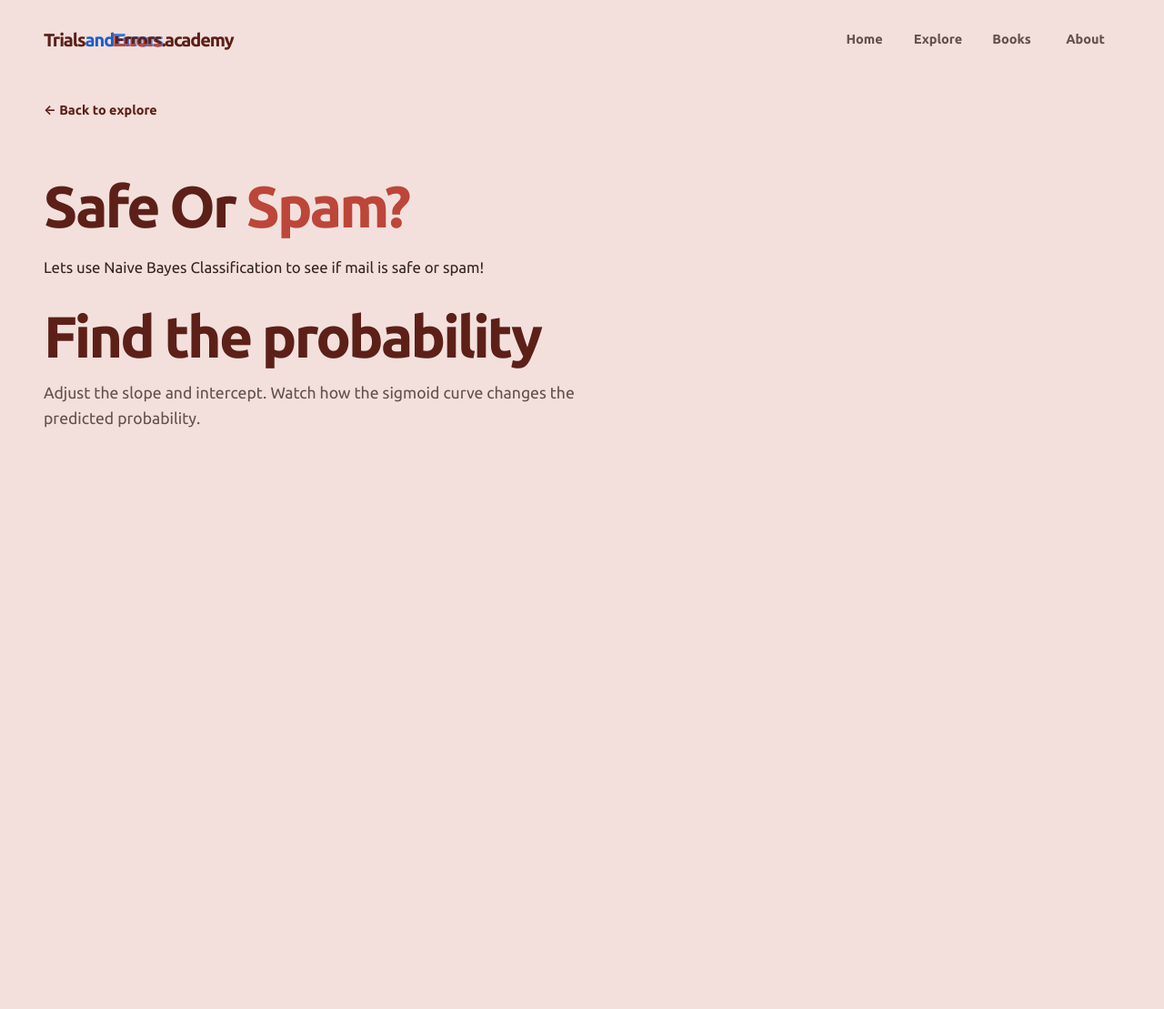
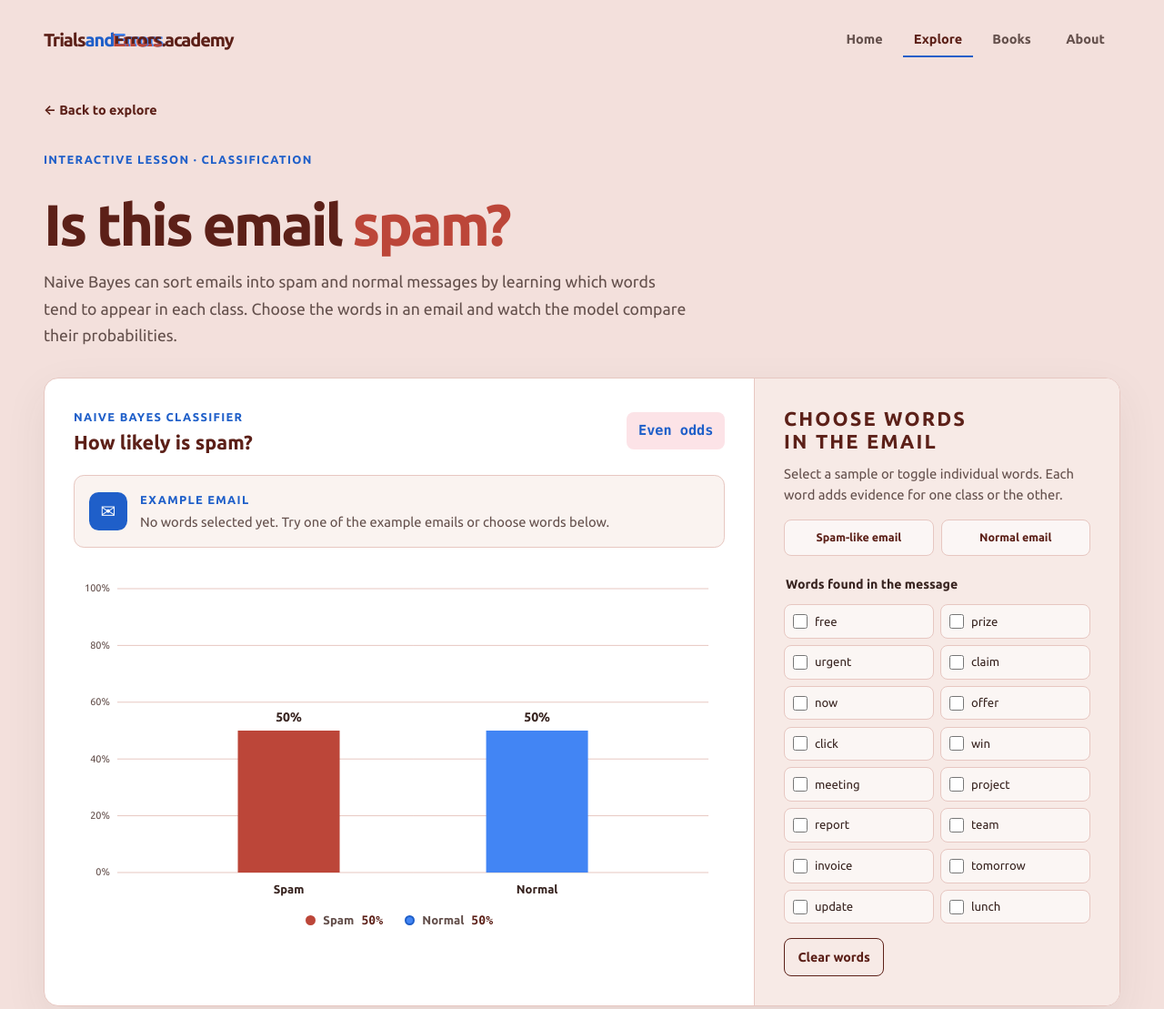
Before and after one commit to WhoInGodsName/LearnAI, a plain HTML site: page frontend/naive-bayes.html in a window 1280 px wide. Shown: the top 1109 px of the page at 91% size. Before the commit the page ends 800 px from the top, so only its background shows below. Drawn offline with nearby package versions, Linux system fonts and the light colour scheme.

Commit message:
naive bayes updated

```diff
--- /dev/null
+++ b/frontend/ML/NaiveBayes.js
@@ -0,0 +1,131 @@
+(() => {
+  const canvas = document.querySelector('#naive-bayes-chart');
+  const context = canvas?.getContext('2d');
+  const result = document.querySelector('#classification-result');
+  const emailPreview = document.querySelector('#email-preview');
+  const spamOutput = document.querySelector('#spam-probability');
+  const normalOutput = document.querySelector('#normal-probability');
+  const checkboxes = [...document.querySelectorAll('.nb-word-options input[type="checkbox"]')];
+  const presetButtons = document.querySelectorAll('[data-preset]');
+  const clearButton = document.querySelector('#clear-email');
+  if (!canvas || !context || !result || !emailPreview || !spamOutput || !normalOutput || !checkboxes.length || !clearButton) return;
+
+  // Word frequencies from a tiny labelled example set. Laplace smoothing adds one to each count.
+  const vocabulary = checkboxes.map((checkbox) => checkbox.value);
+  const spamCounts = {
+    free: 4, prize: 3, urgent: 2, claim: 3, now: 2, offer: 2, click: 2, win: 1,
+    meeting: 0, project: 0, report: 0, team: 0, invoice: 0, tomorrow: 0, update: 0, lunch: 0
+  };
+  const normalCounts = {
+    free: 0, prize: 0, urgent: 0, claim: 0, now: 0, offer: 0, click: 0, win: 0,
+    meeting: 4, project: 3, report: 3, team: 2, invoice: 1, tomorrow: 2, update: 2, lunch: 1
+  };
+  const spamTotal = Object.values(spamCounts).reduce((sum, count) => sum + count, 0);
+  const normalTotal = Object.values(normalCounts).reduce((sum, count) => sum + count, 0);
+  const smoothing = 1;
+
+  function classify(words) {
+    // Log scores keep multiplying many small likelihoods numerically stable.
+    let spamLogScore = Math.log(0.5);
+    let normalLogScore = Math.log(0.5);
+    words.forEach((word) => {
+      spamLogScore += Math.log((spamCounts[word] + smoothing) / (spamTotal + smoothing * vocabulary.length));
+      normalLogScore += Math.log((normalCounts[word] + smoothing) / (normalTotal + smoothing * vocabulary.length));
+    });
+    const maxLogScore = Math.max(spamLogScore, normalLogScore);
+    const spamScore = Math.exp(spamLogScore - maxLogScore);
+    const normalScore = Math.exp(normalLogScore - maxLogScore);
+    const totalScore = spamScore + normalScore;
+    return { spam: spamScore / totalScore, normal: normalScore / totalScore };
+  }
+
+  function draw(probabilities) {
+    const rect = canvas.getBoundingClientRect();
+    if (!rect.width || !rect.height) return;
+    const dpr = Math.min(window.devicePixelRatio || 1, 2);
+    canvas.width = Math.round(rect.width * dpr);
+    canvas.height = Math.round(rect.height * dpr);
+    context.setTransform(dpr, 0, 0, dpr, 0, 0);
+
+    const width = rect.width;
+    const height = rect.height;
+    const padding = { left: 48, right: 18, top: 26, bottom: 42 };
+    const plotWidth = width - padding.left - padding.right;
+    const plotHeight = height - padding.top - padding.bottom;
+    const yFor = (probability) => padding.top + (1 - probability) * plotHeight;
+    context.clearRect(0, 0, width, height);
+
+    context.font = '11px Ubuntu, sans-serif';
+    context.textAlign = 'right';
+    context.textBaseline = 'middle';
+    for (let percent = 0; percent <= 100; percent += 20) {
+      const y = yFor(percent / 100);
+      context.beginPath();
+      context.strokeStyle = '#E7C7C1';
+      context.lineWidth = 1;
+      context.moveTo(padding.left, y);
+      context.lineTo(width - padding.right, y);
+      context.stroke();
+      context.fillStyle = '#64504C';
+      context.fillText(`${percent}%`, padding.left - 8, y);
+    }
+
+    const categories = [
+      { label: 'Spam', probability: probabilities.spam, color: '#BC4639' },
+      { label: 'Normal', probability: probabilities.normal, color: '#4285F4' }
+    ];
+    const barWidth = Math.min(112, plotWidth * 0.3);
+    categories.forEach((category, index) => {
+      const centerX = padding.left + plotWidth * (index === 0 ? 0.29 : 0.71);
+      const barTop = yFor(category.probability);
+      const barHeight = Math.max(0, padding.top + plotHeight - barTop);
+      context.fillStyle = category.color;
+      context.fillRect(centerX - barWidth / 2, barTop, barWidth, barHeight);
+      context.fillStyle = '#37231F';
+      context.font = '700 14px Ubuntu, sans-serif';
+      context.textAlign = 'center';
+      context.textBaseline = 'bottom';
+      context.fillText(`${Math.round(category.probability * 100)}%`, centerX, Math.max(padding.top + 19, barTop - 7));
+      context.font = '700 13px Ubuntu, sans-serif';
+      context.textBaseline = 'top';
+      context.fillText(category.label, centerX, padding.top + plotHeight + 12);
+    });
+  }
+
+  function update() {
+    const words = checkboxes.filter((checkbox) => checkbox.checked).map((checkbox) => checkbox.value);
+    const probabilities = classify(words);
+    const spamPercent = Math.round(probabilities.spam * 100);
+    const normalPercent = 100 - spamPercent;
+
+    spamOutput.textContent = `${spamPercent}%`;
+    normalOutput.textContent = `${normalPercent}%`;
+    if (spamPercent === normalPercent) result.textContent = 'Even odds';
+    else result.textContent = spamPercent > normalPercent ? 'Likely spam' : 'Likely normal';
+
+    emailPreview.textContent = words.length
+      ? `Words in this message: ${words.join(' · ')}.`
+      : 'No words selected yet. Try one of the example emails or choose words below.';
+    canvas.setAttribute('aria-label', `Naive Bayes estimates ${spamPercent}% probability of spam and ${normalPercent}% probability of a normal email.`);
+    draw(probabilities);
+  }
+
+  checkboxes.forEach((checkbox) => checkbox.addEventListener('change', update));
+  presetButtons.forEach((button) => {
+    button.addEventListener('click', () => {
+      const selected = button.dataset.preset === 'spam'
+        ? ['free', 'prize', 'claim', 'now']
+        : ['meeting', 'project', 'report', 'team'];
+      checkboxes.forEach((checkbox) => { checkbox.checked = selected.includes(checkbox.value); });
+      update();
+    });
+  });
+  clearButton.addEventListener('click', () => {
+    checkboxes.forEach((checkbox) => { checkbox.checked = false; });
+    update();
+  });
+
+  if ('ResizeObserver' in window) new ResizeObserver(update).observe(canvas);
+  else window.addEventListener('resize', update);
+  update();
+})();
--- a/frontend/naive-bayes.html
+++ b/frontend/naive-bayes.html
@@ -4,19 +4,19 @@
     <meta charset="utf-8">
     <meta name="viewport" content="width=device-width, initial-scale=1">
     <meta name="theme-color" content="#F3E0DC">
-    <meta name="description" content="Explore how slope and intercept shape logistic regression probabilities.">
-    <title>Logistic Regression — TrialsAndErrors.Academy</title>
+    <meta name="description" content="Explore how Naive Bayes classifies email as spam or normal using word probabilities.">
+    <title>Naive Bayes — TrialsAndErrors.Academy</title>
     <link rel="stylesheet" href="style/styles.css">
     <link rel="preconnect" href="https://fonts.googleapis.com">
     <link rel="preconnect" href="https://fonts.gstatic.com" crossorigin>
     <link href="https://fonts.googleapis.com/css2?family=Ubuntu:wght@400;500;700&amp;display=swap" rel="stylesheet">
     <link rel="stylesheet" href="style/linearRegression.css">
-    <script src="ML/LogisticRegression.js" defer></script>
-     <!-- Load MathJax -->
+    <link rel="stylesheet" href="style/naiveBayes.css">
+    <script src="ML/NaiveBayes.js" defer></script>
     <script id="MathJax-script" async src="https://cdn.jsdelivr.net/npm/mathjax@3/es5/tex-mml-chtml.js"></script>
-      <script src="nav.js" defer></script>
+    <script src="nav.js" defer></script>
   </head>
-  <body class="logistic-page">
+  <body>
     <header class="site-header">
       <a class="site-logo" href="index.html" aria-label="Trials and Errors Academy home">Trials<span>and</span><span class="logo-glitch" data-text="Errors">Errors</span>.academy</a>
       <button class="nav-toggle" type="button" aria-expanded="false" aria-controls="site-nav" aria-label="Open navigation menu">
@@ -24,28 +24,88 @@
       </button>
       <nav id="site-nav" aria-label="Main navigation">
         <a href="index.html#home">Home</a>
-        <a href="explore.html">Explore</a>
+        <a href="explore.html" aria-current="page">Explore</a>
         <a href="books.html">Books</a>
         <a href="index.html#about">About</a>
       </nav>
     </header>
 
-    <main id="playground" class="regression-main">
+    <main id="playground" class="regression-main naive-bayes-main">
       <a class="back-link" href="explore.html">← Back to explore</a>
       <section class="lesson-intro">
-        <h1>Safe Or <span>Spam?</span></h1>
-        <p>Lets use Naive Bayes Classification to see if mail is safe or spam!</p>
-        <h1>Find the probability</h1>
-        <p>Adjust the slope and intercept. Watch how the sigmoid curve changes the predicted probability. </p>
+        <p class="eyebrow">Interactive lesson · Classification</p>
+        <h1>Is this email <span>spam?</span></h1>
+        <p>Naive Bayes can sort emails into spam and normal messages by learning which words tend to appear in each class. Choose the words in an email and watch the model compare their probabilities.</p>
       </section>
 
-      <!-- <section class="learning-note">
-        <span class="note-mark" aria-hidden="true">i</span>
-        <p>
-          <strong>What to notice</strong><br>
-          Changing the slope rotates the line around its intercept. Changing the intercept shifts the whole line up or down.
-        </p>
-      </section> -->
+      <section class="playground naive-bayes-playground" aria-label="Naive Bayes email classification demo">
+        <div class="graph-panel">
+          <div class="graph-heading">
+            <div>
+              <p class="eyebrow">Naive Bayes classifier</p>
+              <h2>How likely is spam?</h2>
+            </div>
+            <output id="classification-result" class="equation" aria-live="polite">Not sure yet</output>
+          </div>
+          <div class="nb-email-preview" aria-live="polite">
+            <span class="nb-email-icon" aria-hidden="true">✉</span>
+            <div><p class="eyebrow">Example email</p><p id="email-preview">Choose words to see how they affect the classification.</p></div>
+          </div>
+          <div class="chart-wrap nb-chart-wrap">
+            <canvas id="naive-bayes-chart" role="img" aria-label="Bar chart comparing the probability that the selected email is spam or normal."></canvas>
+          </div>
+          <div class="legend nb-probabilities" aria-live="polite">
+            <span><i class="nb-dot nb-spam-dot"></i>Spam <output id="spam-probability">50%</output></span>
+            <span><i class="nb-dot nb-normal-dot"></i>Normal <output id="normal-probability">50%</output></span>
+          </div>
+        </div>
+
+        <aside class="controls-panel nb-controls" aria-label="Email word controls">
+          <h2 class="eyebrow">Choose words in the email</h2>
+          <p class="controls-hint">Select a sample or toggle individual words. Each word adds evidence for one class or the other.</p>
+          <div class="nb-presets" aria-label="Example emails">
+            <button class="nb-preset" type="button" data-preset="spam">Spam-like email</button>
+            <button class="nb-preset" type="button" data-preset="normal">Normal email</button>
+          </div>
+          <fieldset class="nb-word-options">
+            <legend>Words found in the message</legend>
+            <label><input type="checkbox" value="free"> <span>free</span></label>
+            <label><input type="checkbox" value="prize"> <span>prize</span></label>
+            <label><input type="checkbox" value="urgent"> <span>urgent</span></label>
+            <label><input type="checkbox" value="claim"> <span>claim</span></label>
+            <label><input type="checkbox" value="now"> <span>now</span></label>
+            <label><input type="checkbox" value="offer"> <span>offer</span></label>
+            <label><input type="checkbox" value="click"> <span>click</span></label>
+            <label><input type="checkbox" value="win"> <span>win</span></label>
+            <label><input type="checkbox" value="meeting"> <span>meeting</span></label>
+            <label><input type="checkbox" value="project"> <span>project</span></label>
+            <label><input type="checkbox" value="report"> <span>report</span></label>
+            <label><input type="checkbox" value="team"> <span>team</span></label>
+            <label><input type="checkbox" value="invoice"> <span>invoice</span></label>
+            <label><input type="checkbox" value="tomorrow"> <span>tomorrow</span></label>
+            <label><input type="checkbox" value="update"> <span>update</span></label>
+            <label><input type="checkbox" value="lunch"> <span>lunch</span></label>
+          </fieldset>
+          <button class="reset-button" id="clear-email" type="button">Clear words</button>
+        </aside>
+      </section>
+
+      <section class="loss-explanation nb-explanation" aria-labelledby="naive-bayes-explanation">
+        <h2 id="naive-bayes-explanation">Naive Bayes Classification</h2>
+        <p>Naive Bayes is a <strong>supervised</strong> Machine Learning model. It learns from emails that have already been labelled as spam or normal, then uses the words in a new email to estimate which class it belongs to.</p>
+
+        <h3>Learning from labelled emails</h3>
+        <p>The model looks at how often each word appears in spam emails and normal emails. It also learns the prior probability of each class: how common spam and normal emails are in the examples it was given. In this demo the two classes start equally likely, so the prior probability for each is 50%.</p>
+
+        <h3>Calculating the probability</h3>
+        <p>When a new email arrives, the model starts with each class's prior probability. Then it considers each selected word and asks how likely that word is in spam compared with normal email. These likelihoods are combined to estimate the probability of each class: \( P(C \mid w_1,\ldots,w_n) \propto P(C)\prod_{i=1}^{n}P(w_i\mid C) \). The probabilities for spam and normal are normalised so they add up to 100%.</p>
+        <p>The model uses <strong>Laplace smoothing</strong> by adding one to each word count. This gives a word that was not seen in a class a small probability, rather than letting it reduce that class's probability to zero.</p>
+
+        <h3>Why is it called “naive”?</h3>
+        <p>Naive Bayes makes the simplifying assumption that each word contributes independently once we know whether the email is spam or normal. Real words do depend on each other, but this assumption keeps the model simple and can still work well for sorting messages.</p>
+
+        <p>This demo uses a tiny set of example word counts to make the calculation visible. A real spam filter would learn from many labelled emails and consider much more context.</p>
+      </section>
     </main>
   </body>
 </html>
--- /dev/null
+++ b/frontend/style/naiveBayes.css
@@ -0,0 +1,195 @@
+.naive-bayes-main .lesson-intro {
+  max-width: 52rem;
+}
+
+.naive-bayes-main .lesson-intro p:last-child {
+  max-width: 48rem;
+  font-size: 1.1rem;
+  line-height: 1.65;
+}
+
+.nb-email-preview {
+  display: flex;
+  min-height: 5rem;
+  align-items: center;
+  gap: .9rem;
+  margin-top: 1.4rem;
+  padding: .85rem 1rem;
+  background: var(--color-surface-muted);
+  border: 1px solid var(--color-border);
+  border-radius: .7rem;
+}
+
+.nb-email-icon {
+  display: grid;
+  flex: 0 0 2.6rem;
+  height: 2.6rem;
+  place-items: center;
+  color: white;
+  background: var(--color-accent);
+  border-radius: .65rem;
+  font-size: 1.25rem;
+}
+
+.nb-email-preview .eyebrow {
+  margin: 0 0 .25rem;
+}
+
+.nb-email-preview p:last-child {
+  margin: 0;
+  color: var(--color-text-muted);
+  font-size: .92rem;
+  line-height: 1.45;
+  overflow-wrap: anywhere;
+}
+
+.nb-chart-wrap {
+  height: clamp(260px, 34vw, 380px);
+  margin-top: 1.2rem;
+}
+
+.nb-probabilities {
+  justify-content: center;
+  gap: .8rem 1.5rem;
+}
+
+.nb-probabilities span {
+  font-weight: 700;
+}
+
+.nb-probabilities output {
+  color: var(--color-primary);
+  font-family: ui-monospace, SFMono-Regular, Consolas, monospace;
+  font-weight: 800;
+}
+
+.nb-dot {
+  width: .7rem;
+  height: .7rem;
+  border: 2px solid currentColor;
+  border-radius: 50%;
+}
+
+.nb-spam-dot { color: #BC4639; background: #BC4639; }
+.nb-normal-dot { color: #1F5FC9; background: #4285F4; }
+
+.nb-controls {
+  display: flex;
+  flex-direction: column;
+  align-items: stretch;
+}
+
+.nb-controls > .eyebrow {
+  margin: 0;
+}
+
+.nb-controls .controls-hint {
+  margin: .65rem 0 1rem;
+  line-height: 1.55;
+}
+
+.nb-presets {
+  display: grid;
+  grid-template-columns: 1fr 1fr;
+  gap: .5rem;
+  margin-bottom: 1.25rem;
+}
+
+.nb-preset {
+  min-height: 2.5rem;
+  padding: .45rem .55rem;
+  color: var(--color-primary);
+  background: rgb(255 255 255 / 60%);
+  border: 1px solid var(--color-border);
+  border-radius: .5rem;
+  font: inherit;
+  font-size: .78rem;
+  font-weight: 700;
+  cursor: pointer;
+}
+
+.nb-preset:hover,
+.nb-preset:focus-visible {
+  background: #FFFFFF;
+  border-color: var(--color-accent);
+}
+
+.nb-word-options {
+  display: grid;
+  grid-template-columns: repeat(2, minmax(0, 1fr));
+  gap: .45rem;
+  margin: 0;
+  padding: 0;
+  border: 0;
+}
+
+.nb-word-options legend {
+  margin-bottom: .65rem;
+  color: var(--color-text);
+  font-size: .88rem;
+  font-weight: 750;
+}
+
+.nb-word-options label {
+  display: flex;
+  min-width: 0;
+  min-height: 2.35rem;
+  align-items: center;
+  gap: .5rem;
+  padding: .4rem .55rem;
+  color: var(--color-text);
+  background: rgb(255 255 255 / 58%);
+  border: 1px solid var(--color-border);
+  border-radius: .5rem;
+  font-size: .82rem;
+  cursor: pointer;
+}
+
+.nb-word-options label:has(input:checked) {
+  background: #FFFFFF;
+  border-color: var(--color-accent);
+  box-shadow: inset 0 0 0 1px var(--color-accent);
+}
+
+.nb-word-options input {
+  width: 1rem;
+  height: 1rem;
+  flex: 0 0 auto;
+  margin: 0;
+  accent-color: var(--color-accent);
+}
+
+.nb-controls .reset-button {
+  align-self: flex-start;
+  margin-top: 1rem;
+}
+
+.nb-explanation {
+  margin: clamp(2.5rem, 6vw, 4rem) 0 0;
+}
+
+@media (max-width: 760px) {
+  .nb-chart-wrap {
+    height: 300px;
+  }
+
+  .nb-controls {
+    border-top: 1px solid var(--color-border);
+    border-left: 0;
+  }
+}
+
+@media (max-width: 440px) {
+  .nb-chart-wrap {
+    height: 260px;
+  }
+
+  .nb-word-options {
+    gap: .35rem;
+  }
+
+  .nb-word-options label {
+    padding-inline: .4rem;
+    font-size: .77rem;
+  }
+}
```
